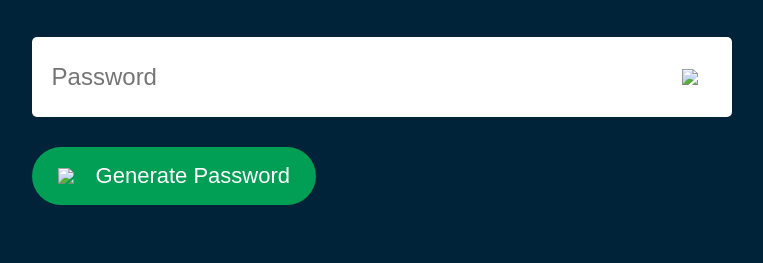
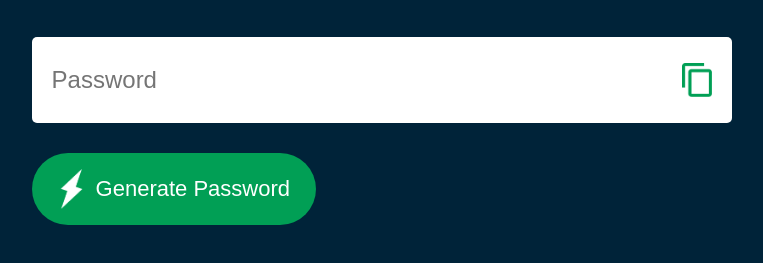
Before and after one commit to shivagouda123/Random_Password_Generator, a plain HTML site: page index.html in a window 1280 px wide. Shown: the part 271-534 px from the top of the page, without its empty margins (122-885 px from the left). Drawn offline with Linux system fonts and the light colour scheme; the site is published under a folder, as on GitHub Pages, so addresses that start at the root find nothing.

Commit message:
Update index.html

```diff
--- a/index.html
+++ b/index.html
@@ -10,9 +10,9 @@
         <h1>Generate a <br><span>Random Password</span></h1>
         <div class="display">
             <input type="text" id="password" placeholder="Password">
-            <img src="/images/copy.png" onclick="copyPassword()">
+            <img src="images/copy.png" onclick="copyPassword()">
         </div>
-        <button onclick="createPassword()"><img src="/images/generate.png">Generate Password</button>
+        <button onclick="createPassword()"><img src="images/generate.png">Generate Password</button>
     </div>
 
 <script>
```
